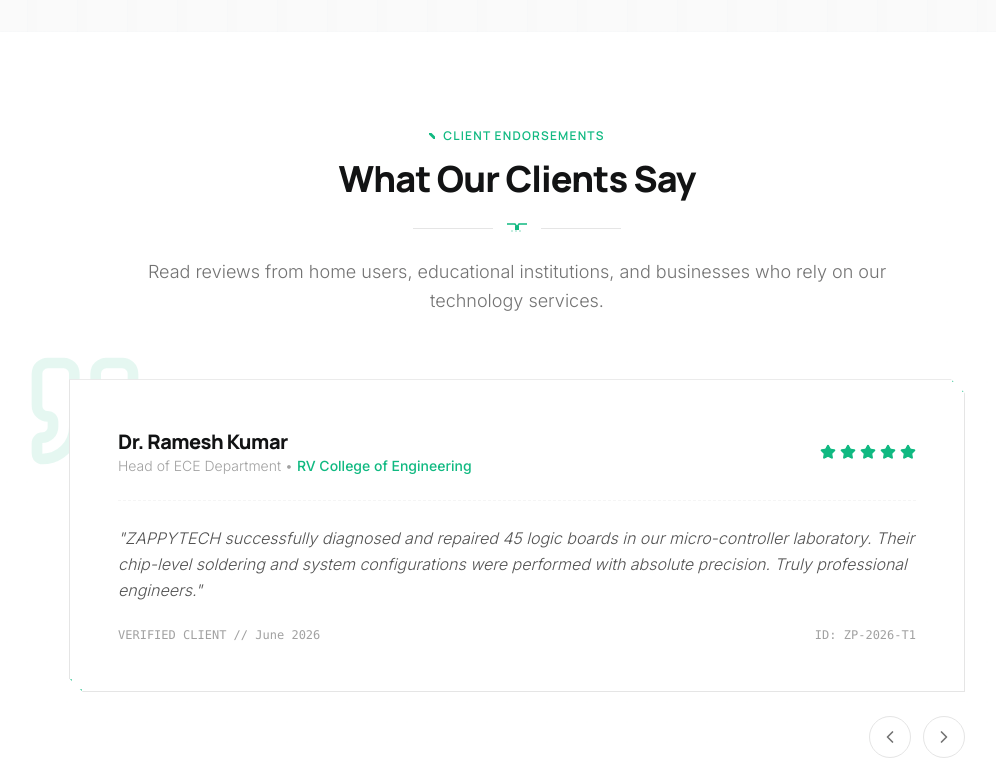
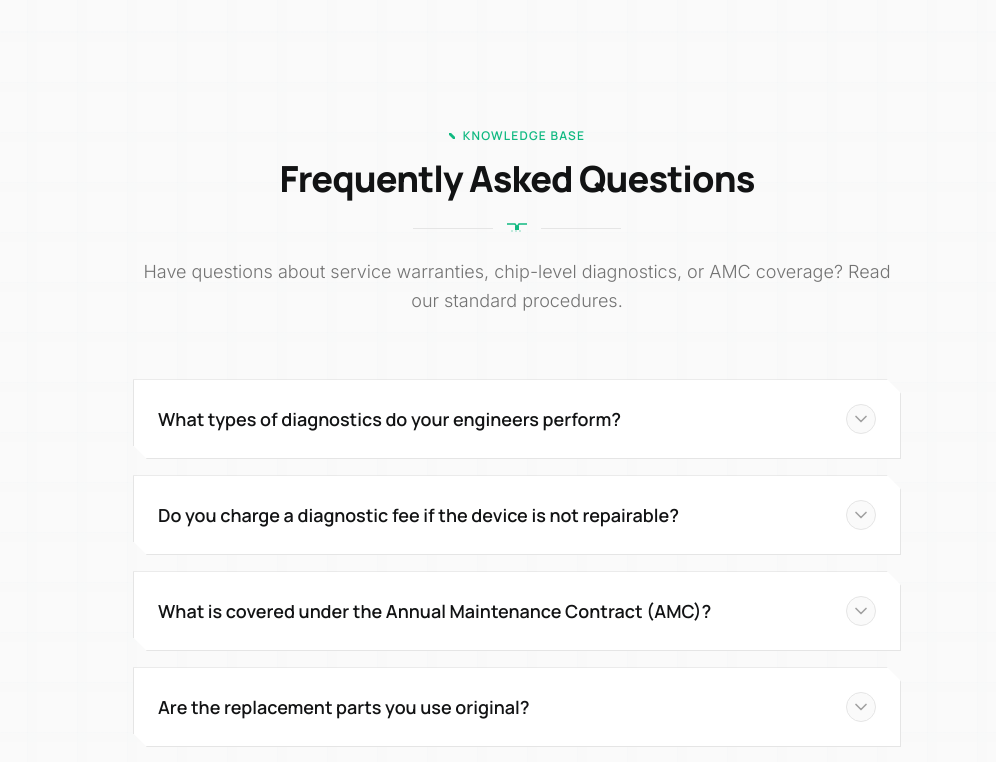
Before and after one commit to supportnexfix-bit/ZappyTech, a React (Vite) app: page / in a window 1280 px wide. Shown: the part 6400-7162 px from the top of the page, without its empty margins (123-1119 px from the left). Built offline with nearby package versions, Linux system fonts and the light colour scheme.

Commit message:
Remove Client Endorsements / Testimonials section

```diff
--- a/src/App.tsx
+++ b/src/App.tsx
@@ -8,7 +8,6 @@
 import { Process } from './sections/Process';
 import { Industries } from './sections/Industries';
 import { WhyChooseUs } from './sections/WhyChooseUs';
-import { Testimonials } from './sections/Testimonials';
 import { FAQSection } from './sections/FAQSection';
 import { SupportForm } from './sections/SupportForm';
 import { Contact } from './sections/Contact';
@@ -86,7 +85,6 @@
             <Process />
             <Industries />
             <WhyChooseUs />
-            <Testimonials />
             <FAQSection />
             <SupportForm />
             <Contact />
--- a/src/sections/Testimonials.tsx
+++ /dev/null
@@ -1,131 +0,0 @@
-import React, { useState } from 'react';
-import { SectionHeading } from '../components/ui/SectionHeading';
-import { Card } from '../components/ui/Card';
-import { Star, ChevronLeft, ChevronRight, Quote } from 'lucide-react';
-import { motion, AnimatePresence } from 'framer-motion';
-
-export const Testimonials: React.FC = () => {
-  const [activeIndex, setActiveIndex] = useState(0);
-
-  const testimonials = [
-    {
-      name: 'Dr. Ramesh Kumar',
-      role: 'Head of ECE Department',
-      organization: 'RV College of Engineering',
-      content: 'ZAPPYTECH successfully diagnosed and repaired 45 logic boards in our micro-controller laboratory. Their chip-level soldering and system configurations were performed with absolute precision. Truly professional engineers.',
-      rating: 5,
-      date: 'June 2026',
-    },
-    {
-      name: 'Nisha Hegde',
-      role: 'IT Operations Manager',
-      organization: 'TechnoGrid Solutions',
-      content: 'We set up an Annual Maintenance Contract (AMC) with ZAPPYTECH for our corporate office. Their preventive hardware cleanups, networking audits, and quick repair turnarounds have kept our employee down times to zero.',
-      rating: 5,
-      date: 'May 2026',
-    },
-    {
-      name: 'Anish Shenoy',
-      role: 'Home User / Gamer',
-      organization: 'Custom Rig Client',
-      content: 'I commissioned ZAPPYTECH to assemble a custom liquid-cooled desktop workstation for video rendering and gaming. The cable management, thermal profiling, and BIOS tuning were pristine. The system runs cool and stable.',
-      rating: 5,
-      date: 'July 2026',
-    },
-    {
-      name: 'Sister Mary D\'Souza',
-      role: 'Principal',
-      organization: 'St. Jude School Lab',
-      content: 'ZAPPYTECH restructured our school’s computer lab, installing stable Windows profiles and restoring several older systems. Their pricing was transparent, and their educational support program is excellent.',
-      rating: 5,
-      date: 'April 2026',
-    },
-  ];
-
-  const handlePrev = () => {
-    setActiveIndex((prev) => (prev === 0 ? testimonials.length - 1 : prev - 1));
-  };
-
-  const handleNext = () => {
-    setActiveIndex((prev) => (prev === testimonials.length - 1 ? 0 : prev + 1));
-  };
-
-  return (
-    <section className="py-24 bg-white dark:bg-brand-bgDark relative overflow-hidden transition-colors duration-300">
-      <div className="absolute inset-0 dot-matrix opacity-10 pointer-events-none" />
-      <div className="max-w-7xl mx-auto px-6 md:px-8 relative z-10">
-        <SectionHeading
-          tag="Client Endorsements"
-          title="What Our Clients Say"
-          description="Read reviews from home users, educational institutions, and businesses who rely on our technology services."
-        />
-
-        {/* Desktop Carousel / Slider Layout (extremely premium) */}
-        <div className="relative max-w-4xl mx-auto mt-6">
-          <div className="absolute top-0 left-0 text-brand-emerald opacity-10 dark:opacity-5 pointer-events-none transform -translate-x-12 -translate-y-8">
-            <Quote className="w-32 h-32" />
-          </div>
-
-          <AnimatePresence mode="wait">
-            <motion.div
-              key={activeIndex}
-              initial={{ opacity: 0, x: 20 }}
-              animate={{ opacity: 1, x: 0 }}
-              exit={{ opacity: 0, x: -20 }}
-              transition={{ duration: 0.3 }}
-            >
-              <Card notched={true} className="p-8 md:p-12 text-left relative z-10">
-                <div className="flex flex-col md:flex-row md:items-center justify-between gap-4 mb-6 border-b border-dashed border-neutral-100 dark:border-neutral-800 pb-6">
-                  <div>
-                    <h3 className="text-lg md:text-xl font-heading font-extrabold text-brand-black dark:text-white">
-                      {testimonials[activeIndex].name}
-                    </h3>
-                    <span className="text-xs md:text-sm text-neutral-400 dark:text-neutral-500 font-light block">
-                      {testimonials[activeIndex].role} &bull; <span className="font-medium text-brand-emerald">{testimonials[activeIndex].organization}</span>
-                    </span>
-                  </div>
-
-                  {/* Rating Stars */}
-                  <div className="flex gap-1 text-brand-emerald">
-                    {Array.from({ length: testimonials[activeIndex].rating }).map((_, i) => (
-                      <Star key={i} className="w-4 h-4 fill-current" />
-                    ))}
-                  </div>
-                </div>
-
-                <p className="text-sm md:text-base text-neutral-600 dark:text-neutral-300 font-light leading-relaxed italic mb-6">
-                  "{testimonials[activeIndex].content}"
-                </p>
-
-                <div className="flex justify-between items-center text-xs font-mono text-neutral-400">
-                  <span>VERIFIED CLIENT // {testimonials[activeIndex].date}</span>
-                  <span>ID: ZP-2026-T{activeIndex + 1}</span>
-                </div>
-              </Card>
-            </motion.div>
-          </AnimatePresence>
-
-          {/* Slider controls */}
-          <div className="flex justify-center md:justify-end gap-3 mt-6">
-            <button
-              type="button"
-              onClick={handlePrev}
-              className="p-2.5 rounded-full border border-neutral-200 dark:border-neutral-800 hover:border-brand-emerald/30 text-neutral-500 dark:text-neutral-400 hover:text-brand-emerald dark:hover:text-brand-emerald transition-all duration-200 focus:outline-none"
-              aria-label="Previous testimonial"
-            >
-              <ChevronLeft className="w-5 h-5" />
-            </button>
-            <button
-              type="button"
-              onClick={handleNext}
-              className="p-2.5 rounded-full border border-neutral-200 dark:border-neutral-800 hover:border-brand-emerald/30 text-neutral-500 dark:text-neutral-400 hover:text-brand-emerald dark:hover:text-brand-emerald transition-all duration-200 focus:outline-none"
-              aria-label="Next testimonial"
-            >
-              <ChevronRight className="w-5 h-5" />
-            </button>
-          </div>
-        </div>
-      </div>
-    </section>
-  );
-};
```
